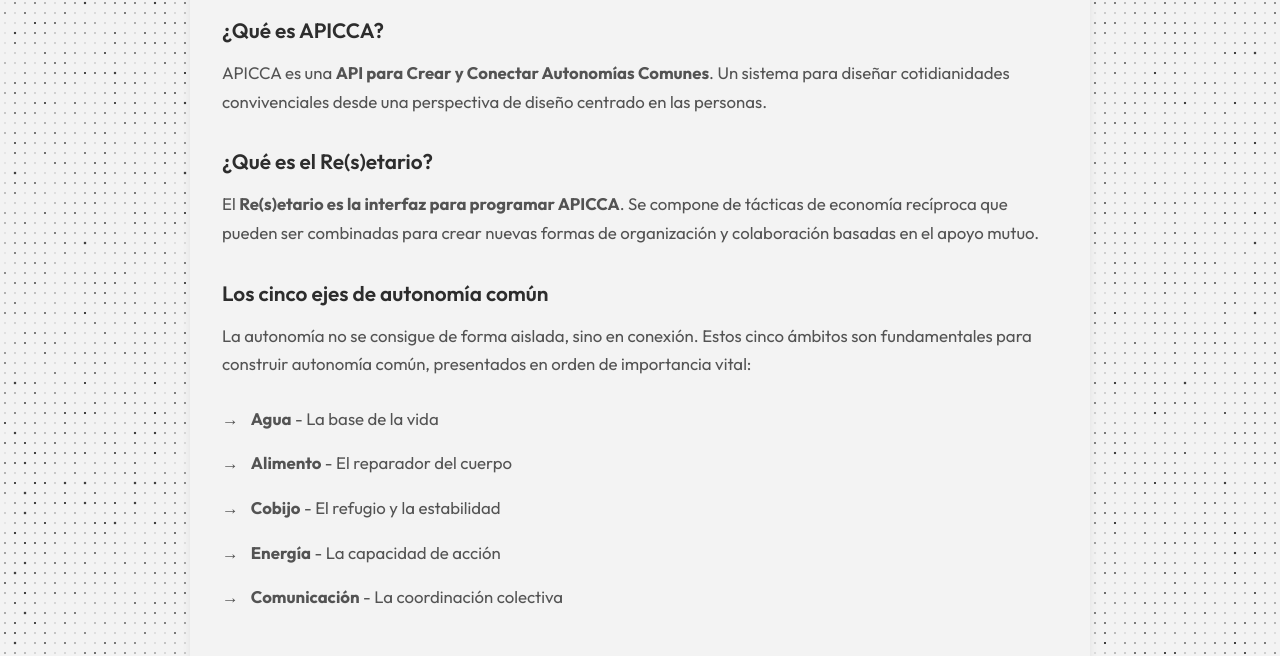
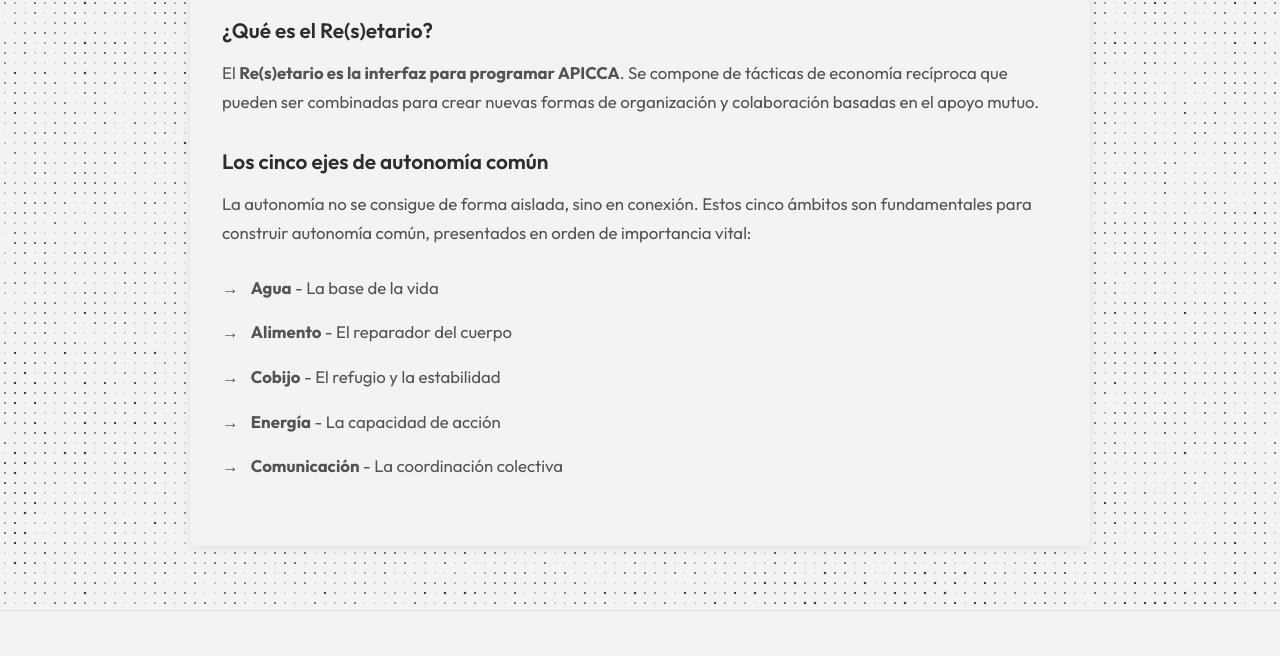
Before and after one commit to MangleRojo/resetario, a plain HTML site: page public/resetario.html in a window 1280 px wide. Shown: the part 502-1158 px from the top of the page. Drawn offline with Linux system fonts and the light colour scheme.

Commit message:
Feat: Ajuste del esquema del Re(s)etario para mejor comprensión de los ususarios

```diff
--- a/public/resetario.html
+++ b/public/resetario.html
@@ -96,11 +96,6 @@
                         <div class="tab-panel active" id="tab-intro" role="tabpanel" aria-labelledby="tab-button-intro">
                             <h3>Introducción</h3>
                             <div class="eje-content">
-                                <h4>¿Qué es APICCA?</h4>
-                                <p>APICCA es una <strong>API para Crear y Conectar Autonomías Comunes</strong>. Un
-                                    sistema para diseñar cotidianidades convivenciales desde una perspectiva de diseño
-                                    centrado en las personas.</p>
-
                                 <h4>¿Qué es el Re(s)etario?</h4>
                                 <p>El <strong>Re(s)etario es la interfaz para programar APICCA</strong>. Se compone de
                                     tácticas de economía recíproca que pueden ser combinadas para crear nuevas formas de
```
